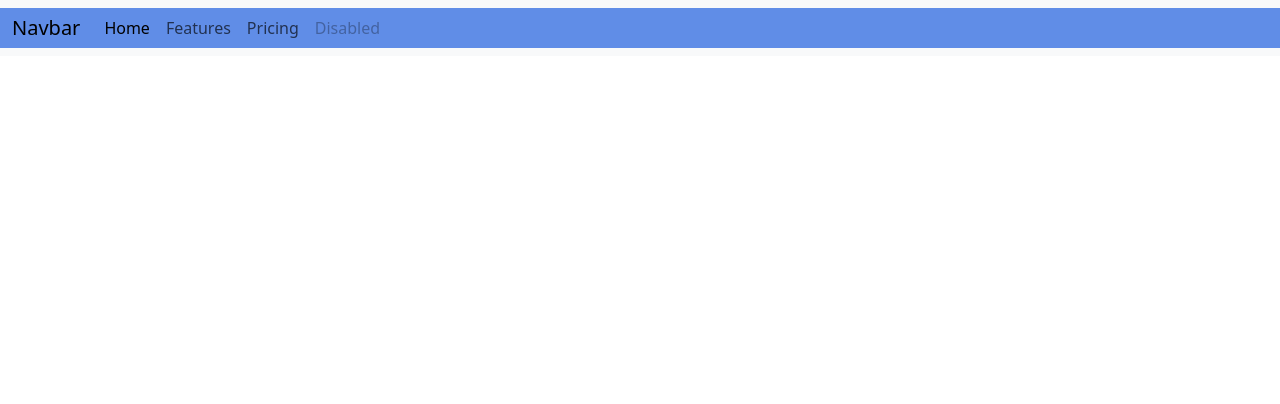
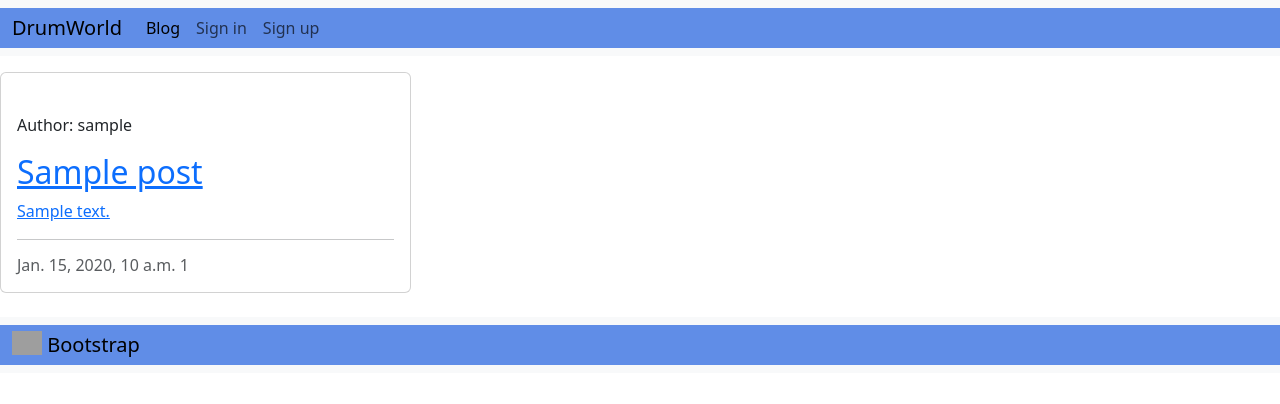
Before and after one commit to jlindeloef/drumworld, a Django app: page / in a window 1280 px wide. Shown: the top 404 px of the page. Run offline with Django 3.2, Linux system fonts and the light colour scheme; tables that the repository leaves empty hold one stand-in row (values such as "Sample post"); grey boxes are pictures that could not be loaded.

Commit message:
Add style to content in main.

```diff
--- a/templates/base.html
+++ b/templates/base.html
@@ -16,19 +16,34 @@
 <body>
     <nav class="navbar navbar-expand-lg bg-body-tertiary">
         <div class="container-fluid">
-          <a class="navbar-brand" href="#">Navbar</a>
+          <a class="navbar-brand" href="#">DrumWorld</a>
           <button class="navbar-toggler" type="button" data-bs-toggle="collapse" data-bs-target="#navbarNavAltMarkup" aria-controls="navbarNavAltMarkup" aria-expanded="false" aria-label="Toggle navigation">
             <span class="navbar-toggler-icon"></span>
           </button>
           <div class="collapse navbar-collapse" id="navbarNavAltMarkup">
             <div class="navbar-nav">
-              <a class="nav-link active" aria-current="page" href="#">Home</a>
-              <a class="nav-link" href="#">Features</a>
-              <a class="nav-link" href="#">Pricing</a>
-              <a class="nav-link disabled" aria-disabled="true">Disabled</a>
+              <a class="nav-link active" aria-current="page" href="#">Blog</a>
+              <a class="nav-link" href="#">Sign in</a>
+              <a class="nav-link" href="#">Sign up</a>
             </div>
           </div>
         </div>
       </nav>
+
+      <main class="flex-shrink-0 main-bg">
+        {% block content %}
+        <!-- Content Goes here -->
+        {% endblock content %}
+
+    </main>
+
+    <nav class="navbar bg-body-tertiary">
+      <div class="container-fluid">
+        <a class="navbar-brand" href="#">
+          <img src="/docs/5.3/assets/brand/bootstrap-logo.svg" alt="Logo" width="30" height="24" class="d-inline-block align-text-top">
+          Bootstrap
+        </a>
+      </div>
+    </nav>
 </body>
 </html>
--- a/templates/index.html
+++ b/templates/index.html
@@ -1 +1,56 @@
 {% extends "base.html" %}
+
+{% block content %}
+
+<!-- Blog Entries Column -->
+<div class="col-12 mt-3 left">
+    <div class="row">
+        {% for post in post_list %}
+        <div class="col-md-4">
+            <div class="card mb-4">
+                <div class="card-body">
+                    <div class="image-container">
+                        {% if "placeholder" in post.featured_image.url %}
+                        <img class="card-img-top"
+                            src="https://codeinstitute.s3.amazonaws.com/fullstack/blog/default.jpg">
+                        {% else %}
+                        <img class="card-img-top" src=" {{ post.featured_image.url }}">
+                        {% endif %}
+                        <div class="image-flash">
+                            <p class="author">Author: {{ post.author }}</p>
+                        </div>
+                    </div>
+                    <a href="#" class="post-link">
+                        <h2 class="card-title">{{ post.title }}</h2>
+                        <p class="card-text">{{ post.excerpt }}</p>
+                    </a>
+                    <hr />
+                    <p class="card-text text-muted h6">{{ post.created_on}} <i class="far fa-heart"></i>
+                        {{ post.number_of_likes }}</p>
+                </div>
+            </div>
+        </div>
+        {% if forloop.counter|divisibleby:3 %}
+    </div>
+    <div class="row">
+        {% endif %}
+        {% endfor %}
+
+    </div>
+</div>
+</div>
+{% if is_paginated %}
+<nav aria-label="Page navigation">
+<ul class="pagination justify-content-center">
+    {% if page_obj.has_previous %}
+    <li><a href="?page={{ page_obj.previous_page_number }}" class="page-link">&laquo; PREV </a></li>
+    {% endif %}
+    {% if page_obj.has_next %}
+    <li><a href="?page={{ page_obj.next_page_number }}" class="page-link"> NEXT &raquo;</a></li>
+
+    {% endif %}
+</ul>
+</nav>
+{% endif %}
+</div>
+{% endblock %}
```
Also changed, not shown: static/css/style.css (line endings or trailing spaces).
